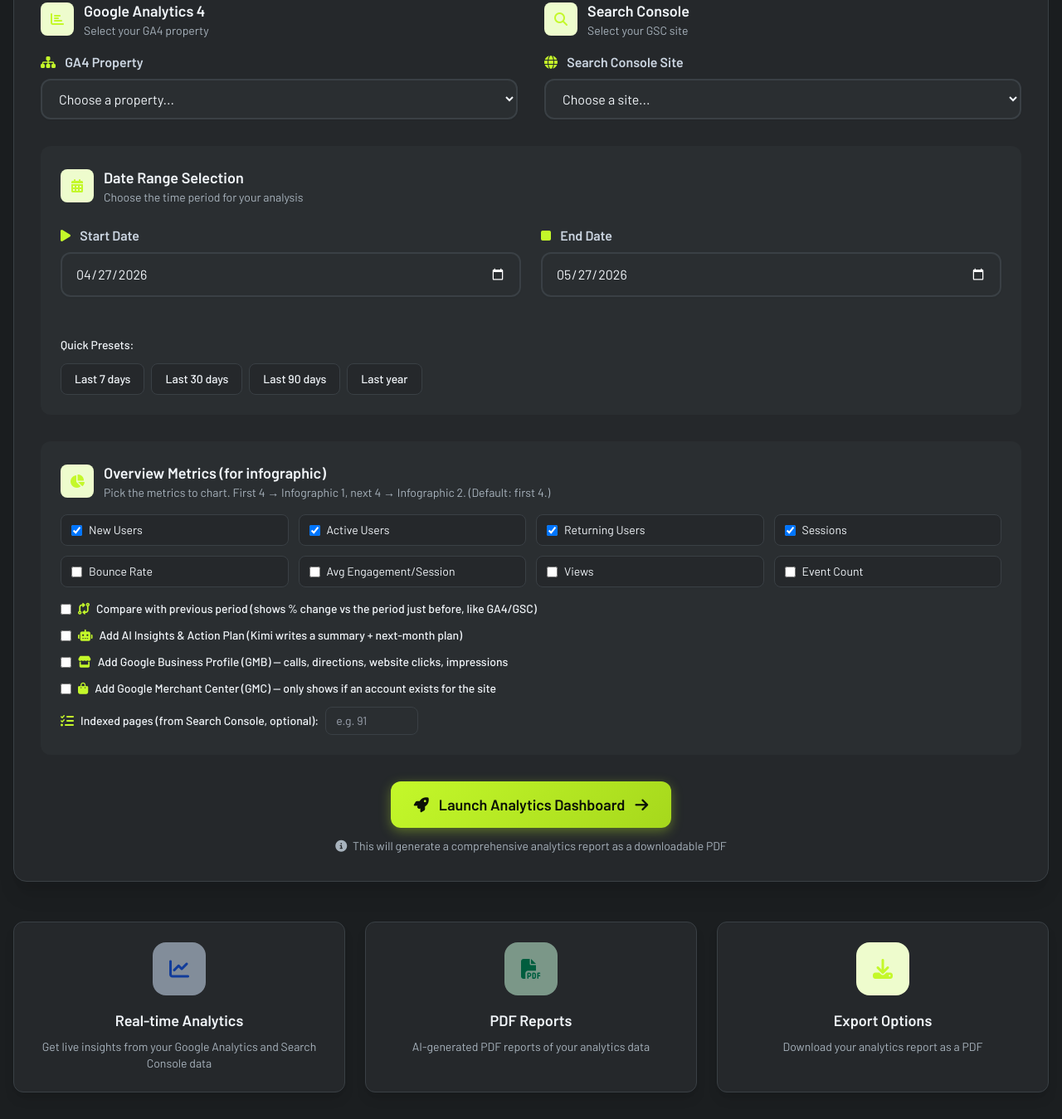
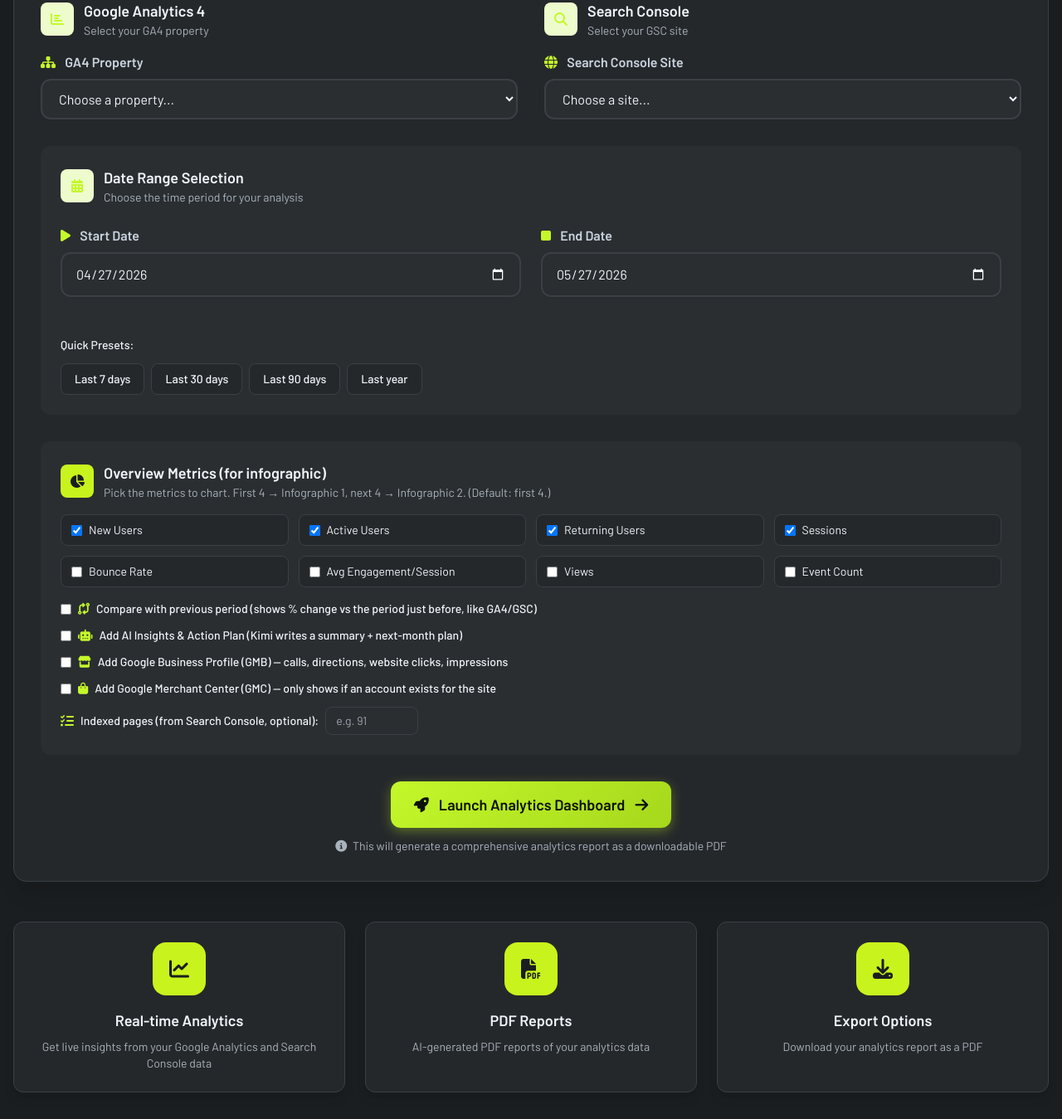
Before and after one commit to Digirocket-Technologies-Pvt-Ltd/ReportingApp, a Flask app: template templates/dashboard.html in a window 1280 px wide. Shown: the part 648-1997 px from the top of the page at 83% size. Run offline with Flask 3, Linux system fonts and the light colour scheme; the template is opened without the code that fills it, so the values that code supplies are empty.

Commit message:
Dashboard: Overview Metrics + feature-card icons -> brand lime tile
Followup to the brand-colour cleanup: every section / feature icon
tile that wasn't yet using the DigiRocket brand colour is now a
solid lime tile (#C9F31D) with a dark #1b1e20 glyph -- same scheme
as the Welcome banner so the whole page reads visually consistent.

Updated:
- Overview Metrics (for infographic) section heading
- Real-time Analytics feature card  (was blue   -> brand lime)
- PDF Reports feature card          (was green  -> brand lime)
- Export Options feature card       (was teal pale -> brand lime)

Co-Authored-By: Claude Opus 4.7 (1M context) <noreply@anthropic.com>

```diff
--- a/templates/dashboard.html
+++ b/templates/dashboard.html
@@ -598,8 +598,8 @@
                     <!-- Overview Metrics Selection (for the report infographics) -->
                     <div class="bg-gray-50 rounded-xl p-6">
                         <div class="flex items-center space-x-3 mb-4">
-                            <div class="w-10 h-10 bg-teal-100 rounded-lg flex items-center justify-center">
-                                <i class="fas fa-chart-pie text-teal-600"></i>
+                            <div class="w-10 h-10 rounded-lg flex items-center justify-center" style="background: #C9F31D;">
+                                <i class="fas fa-chart-pie" style="color: #1b1e20;"></i>
                             </div>
                             <div>
                                 <h3 class="text-lg font-semibold text-gray-800">Overview Metrics (for infographic)</h3>
@@ -672,8 +672,8 @@
         <div class="grid grid-cols-1 md:grid-cols-3 gap-6 mt-12">
             <div class="bg-white rounded-xl p-6 shadow-lg card-hover border border-gray-100">
                 <div class="text-center">
-                    <div class="w-16 h-16 bg-blue-100 rounded-2xl flex items-center justify-center mx-auto mb-4">
-                        <i class="fas fa-chart-line text-blue-600 text-2xl"></i>
+                    <div class="w-16 h-16 rounded-2xl flex items-center justify-center mx-auto mb-4" style="background: #C9F31D;">
+                        <i class="fas fa-chart-line text-2xl" style="color: #1b1e20;"></i>
                     </div>
                     <h3 class="text-lg font-semibold text-gray-800 mb-2">Real-time Analytics</h3>
                     <p class="text-gray-600 text-sm">Get live insights from your Google Analytics and Search Console data</p>
@@ -682,8 +682,8 @@
 
             <div class="bg-white rounded-xl p-6 shadow-lg card-hover border border-gray-100">
                 <div class="text-center">
-                    <div class="w-16 h-16 bg-green-100 rounded-2xl flex items-center justify-center mx-auto mb-4">
-                        <i class="fas fa-file-pdf text-green-600 text-2xl"></i>
+                    <div class="w-16 h-16 rounded-2xl flex items-center justify-center mx-auto mb-4" style="background: #C9F31D;">
+                        <i class="fas fa-file-pdf text-2xl" style="color: #1b1e20;"></i>
                     </div>
                     <h3 class="text-lg font-semibold text-gray-800 mb-2">PDF Reports</h3>
                     <p class="text-gray-600 text-sm">AI-generated PDF reports of your analytics data</p>
@@ -692,8 +692,8 @@
 
             <div class="bg-white rounded-xl p-6 shadow-lg card-hover border border-gray-100">
                 <div class="text-center">
-                    <div class="w-16 h-16 bg-teal-100 rounded-2xl flex items-center justify-center mx-auto mb-4">
-                        <i class="fas fa-download text-teal-600 text-2xl"></i>
+                    <div class="w-16 h-16 rounded-2xl flex items-center justify-center mx-auto mb-4" style="background: #C9F31D;">
+                        <i class="fas fa-download text-2xl" style="color: #1b1e20;"></i>
                     </div>
                     <h3 class="text-lg font-semibold text-gray-800 mb-2">Export Options</h3>
                     <p class="text-gray-600 text-sm">Download your analytics report as a PDF</p>
```
